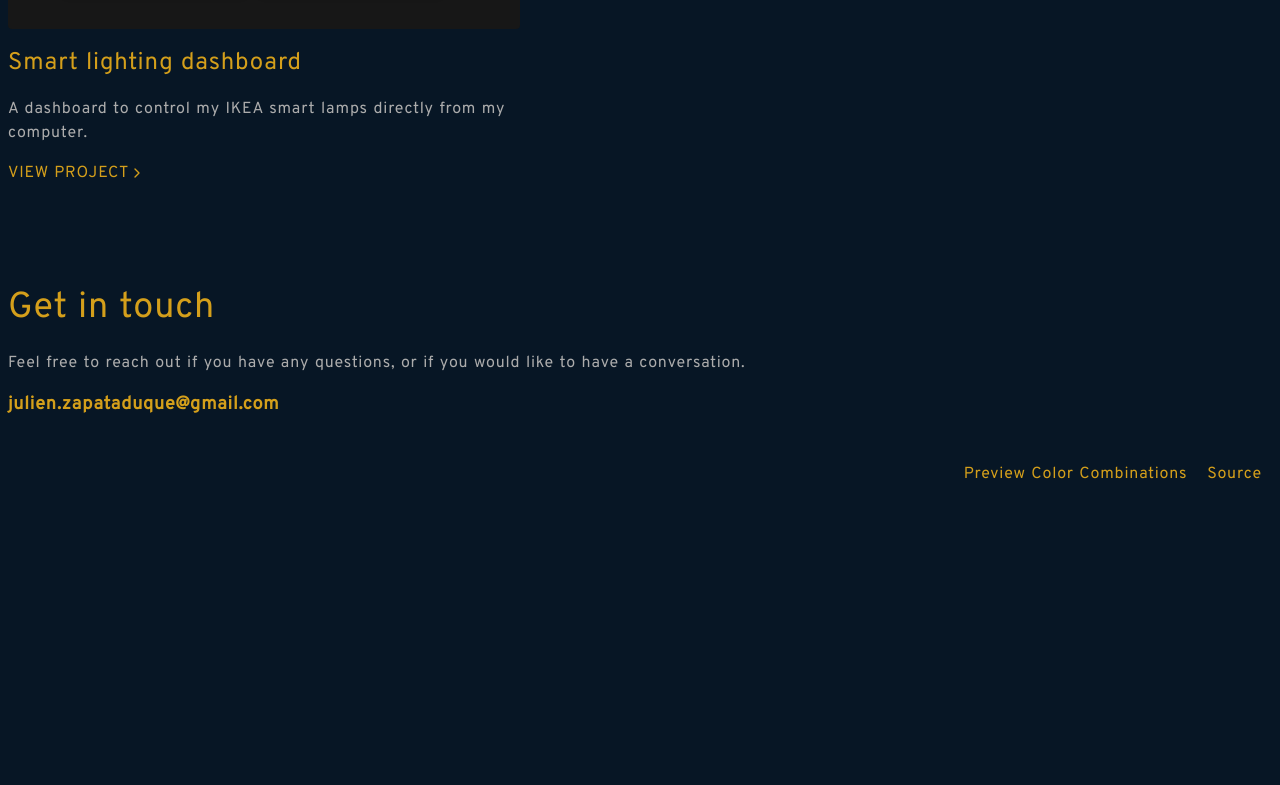
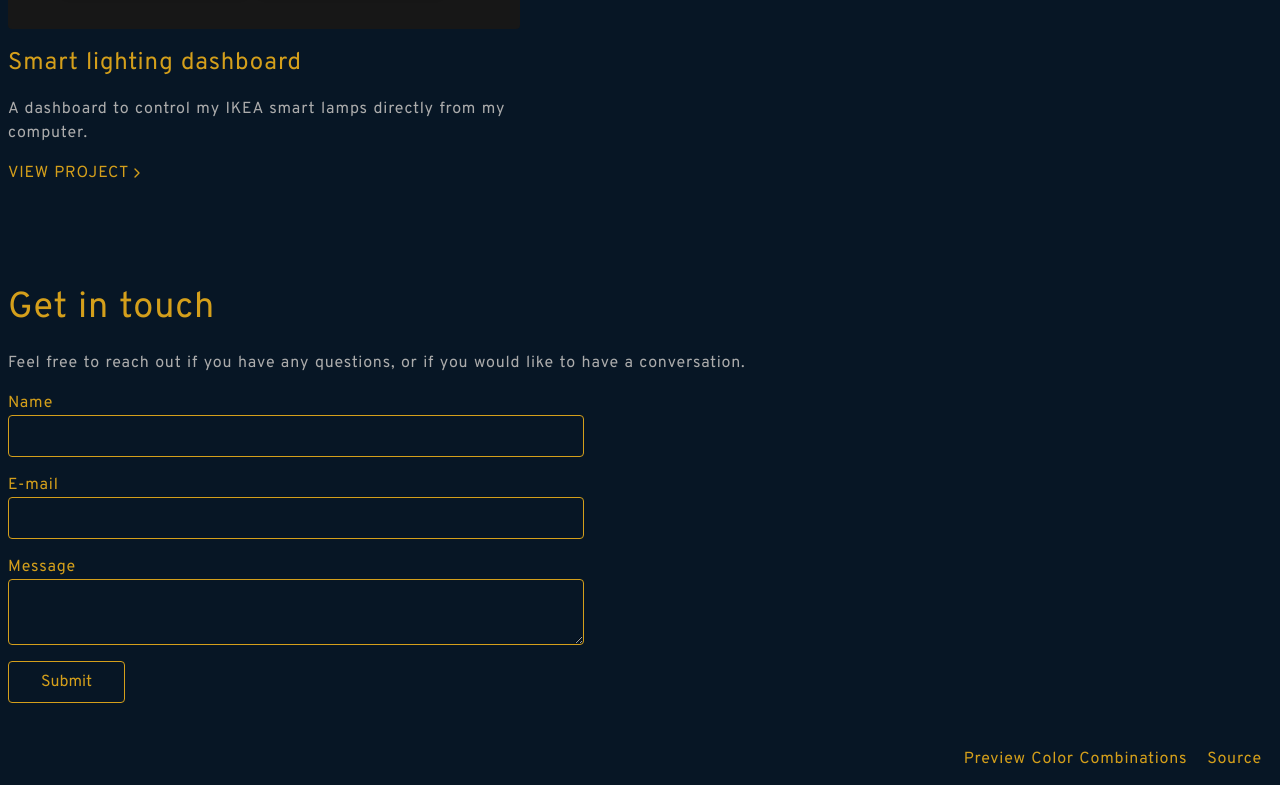
Before and after one commit to JulienZD/website, a Next.js app: page / in a window 1280 px wide. Shown: the part 1795-2580 px from the top of the page. Before the commit the page ends 2295 px from the top, so only its background shows below. Built offline with nearby package versions, Linux system fonts and the light colour scheme.

Commit message:
feat: replace contact e-mail with contact form
This makes it easier for visitors to contact me.

```diff
--- a/src/components/Contact.tsx
+++ b/src/components/Contact.tsx
@@ -1,3 +1,6 @@
+import { FormEvent, useRef, useState } from 'react';
+import Loader from 'react-loader-spinner';
+
 export default function Contact(): JSX.Element {
   return (
     <div id="contact" className="container mt-24 mb-8">
@@ -5,12 +8,74 @@ export default function Contact(): JSX.Element {
       <p className="my-4">
         Feel free to reach out if you have any questions, or if you would like to have a conversation.
       </p>
-      <a
-        href="mailto:julien.zapataduque@gmail.com"
-        className="transition-colors border-b-2 pb-1 border-transparent hover:border-secondary focus-visible:border-secondary duration-200 font-semibold text-lg"
-      >
-        julien.zapataduque@gmail.com
-      </a>
+
+      <ContactForm />
     </div>
   );
 }
+
+type FormStatus = 'success' | 'error' | 'submitting' | undefined;
+
+function ContactForm(): JSX.Element {
+  const formRef = useRef<HTMLFormElement>(null);
+  const [formStatus, setFormStatus] = useState<FormStatus>();
+
+  function postForm(e: FormEvent<HTMLFormElement>): void {
+    e.preventDefault();
+    if (!formRef.current) {
+      setFormStatus('error');
+      return;
+    }
+
+    setFormStatus('submitting');
+
+    fetch('https://docs.google.com/forms/d/e/1FAIpQLSdvTbm68VYgrCjJ6-jRIDUx8aLxt4Y5sgcEyYyw51jjuu_Adg/formResponse', {
+      method: 'POST',
+      mode: 'no-cors',
+      headers: {
+        'Content-Type': 'application/x-www-form-urlencoded',
+      },
+      body: new URLSearchParams(new FormData(formRef.current) as never).toString(),
+    })
+      .then(() => {
+        setFormStatus('success');
+        if (formRef.current) formRef.current.reset();
+      })
+      .catch(() => setFormStatus('error'));
+  }
+
+  return (
+    <>
+      <form onSubmit={(e): void => postForm(e)} ref={formRef} className="max-w-xl">
+        <div className="flex flex-col my-4">
+          <label htmlFor="name" className="text-secondary">
+            Name
+          </label>
+          <input name="entry.2082540926" id="name" type="text" required />
+        </div>
+
+        <div className="flex flex-col my-4">
+          <label htmlFor="email" className="text-secondary">
+            E-mail
+          </label>
+          <input name="entry.1047030987" id="email" type="email" required />
+        </div>
+
+        <section className="flex flex-col my-4">
+          <label htmlFor="message" className="text-secondary">
+            Message
+          </label>
+          <textarea name="entry.149682232" id="message" required />
+        </section>
+
+        <button className="btn btn-outline !ml-0 min-w-[7em] grid place-content-center" type="submit">
+          {formStatus === 'submitting' ? <Loader type="Oval" color="#d49f1b" height={24} width={24} /> : 'Submit'}
+        </button>
+      </form>
+      {formStatus === 'success' && <p className="text-secondary mt-4">Thanks, I'll be in touch soon!</p>}
+      {formStatus === 'error' && (
+        <p className="text-red-500 mt-4">Something went wrong while sending your message. Please try again later.</p>
+      )}
+    </>
+  );
+}
```
